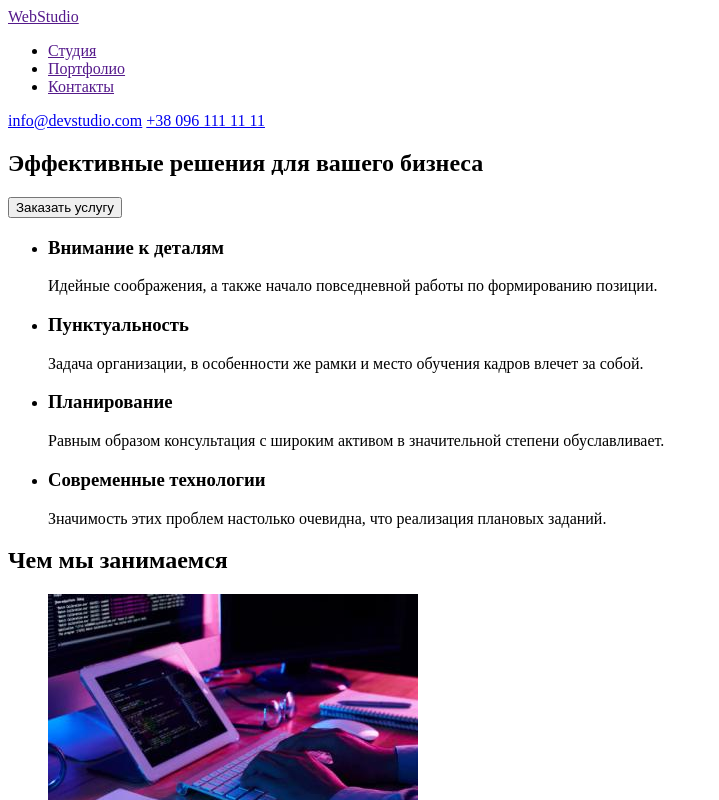
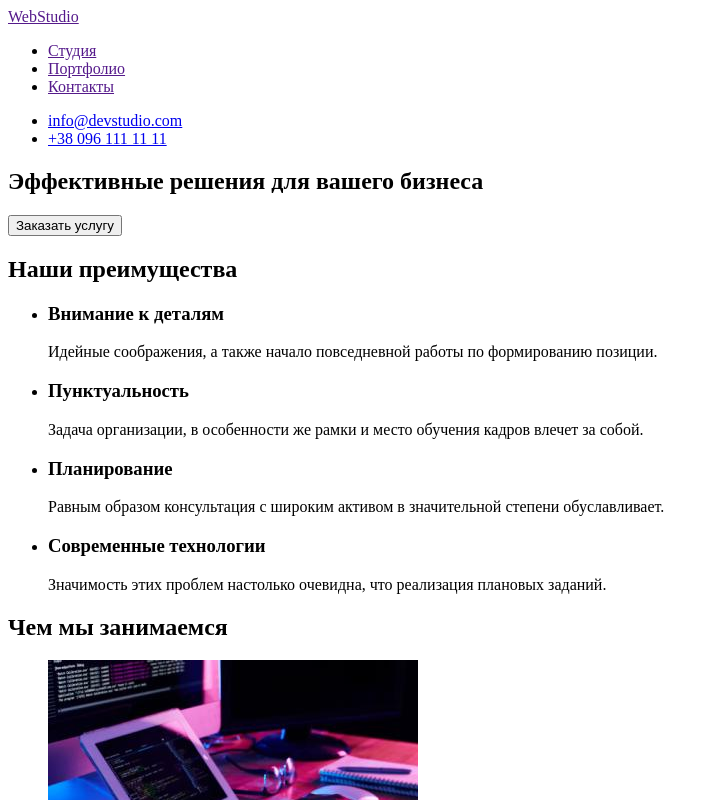
Before and after one commit to DmytroGashutin/goit-markup-hw-01, a plain HTML site: page index.html in a window 1280 px wide. Shown: the top 800 px of the page, without its empty margins (0-719 px from the left). Drawn offline with Linux system fonts and the light colour scheme.

Commit message:
Исправил дз по рекомендации

```diff
--- a/index.html
+++ b/index.html
@@ -22,8 +22,10 @@
           </li>
         </ul>
       </nav>
-      <a href="mailto:info@devstudio.com">info@devstudio.com</a>
-      <a href="tel:+380961111111">+38 096 111 11 11</a>
+      <ul>
+        <li><a href="mailto:info@devstudio.com">info@devstudio.com</a></li>
+        <li><a href="tel:+380961111111">+38 096 111 11 11</a></li>
+      </ul>
     </header>
     <main>
       <section>
@@ -31,7 +33,7 @@
         <button type="button">Заказать услугу</button>
       </section>
       <section>
-        <div>
+        <h2>Наши преимущества</h2>
         <ul>
           <li>
             <h3>Внимание к деталям</h3>
@@ -43,8 +45,8 @@
           <li>
             <h3>Пунктуальность</h3>
             <p>
-                Задача организации, в особенности же рамки и место обучения
-                кадров влечет за собой.
+              Задача организации, в особенности же рамки и место обучения кадров
+              влечет за собой.
             </p>
           </li>
           <li>
@@ -62,7 +64,8 @@
             </p>
           </li>
         </ul>
-        </div>
+      </section>
+      <section>
         <h2>Чем мы занимаемся</h2>
         <ul>
           <li>
```
Lines whose indentation alone changed are shown as unchanged.
